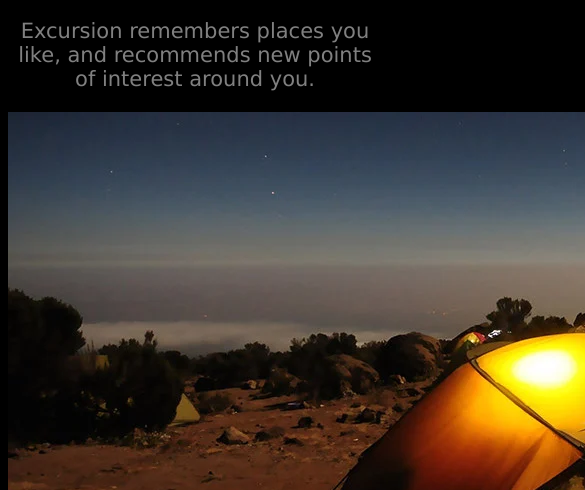
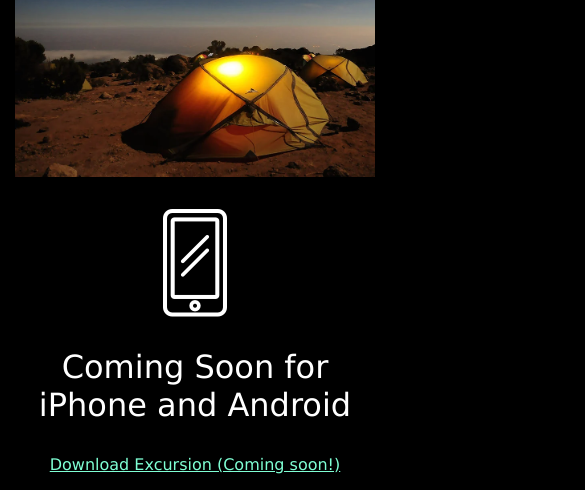
Before and after one commit to codesciousness/excursion, a plain HTML site: page index.html in a window 390 px wide. Shown: the part 634-1124 px from the top of the page, 585 px wide, since content can reach past the window. Drawn offline with Linux system fonts and the light colour scheme.

Commit message:
Update final changes

```diff
--- a/index.html
+++ b/index.html
@@ -7,17 +7,17 @@
     <link href="resources/css/style.css" rel="stylesheet" type="text/css">
 </head>
 <body>
-    <div class="container">
     <header>
         <h1>Discover hidden places in the world around you</h1>
         <a href="#">Download Excursion (Coming soon!)</a>
     </header>
     <main>
-            <video id="excursion-vid" src="resources/videos/excursion.mp4" type="video/mp4" autoplay loop>This Video Is Not Supported By Your Browser</video>
-            <br>
+        <video id="excursion-vid" src="resources/videos/excursion.mp4" type="video/mp4" autoplay loop muted>This Video Is Not Supported By Your Browser</video>
         <h2>Your personal travel guide</h2>
         <p>Excursion remembers places you like, and recommends new points of interest around you.</p>
+        <div class="image-container">
             <img id="campsite" src="resources/images/camp.webp" alt="Campsite with yellow tents under the stars">
+        </div>
         <br>
         <img id="phone-icon" src="resources/images/phone.webp" alt="White smartphone icon">
         <h2>Coming Soon for iPhone and Android</h2>
@@ -26,6 +26,5 @@
     <footer>
         <p>&copy; Excursion</p>
     </footer>
-    </div>
 </body>
 </html>
--- a/resources/css/style.css
+++ b/resources/css/style.css
@@ -8,9 +8,6 @@ body {
     font-family: Verdana, Tahoma, sans-serif;
     font-size: 1.3125rem;
     color: gray;
-}
-
-.container {
 }
 
 h1 {
@@ -34,6 +31,19 @@ video {
     margin-top: 2%;
 }
 
+.image-container {
+    width: 96%;
+    overflow: hidden;
+    margin: auto;
+}
+
+#campsite {
+    max-width: 100%;
+    height: auto;
+    display: block;
+    margin: auto;
+}
+
 #phone-icon {
     margin-top: 1%;
 }
@@ -41,3 +51,17 @@ video {
 footer {
     text-align: right;
 }
+
+@media only screen and (max-width: 600px) {
+    #phone-icon {
+        margin-top: 2%;
+    }
+
+    h1 {
+        font-size: 2.5rem;
+    }
+
+    h2 {
+        font-size: 2rem;
+    }
+}
```
Lines whose indentation alone changed are shown as unchanged.
